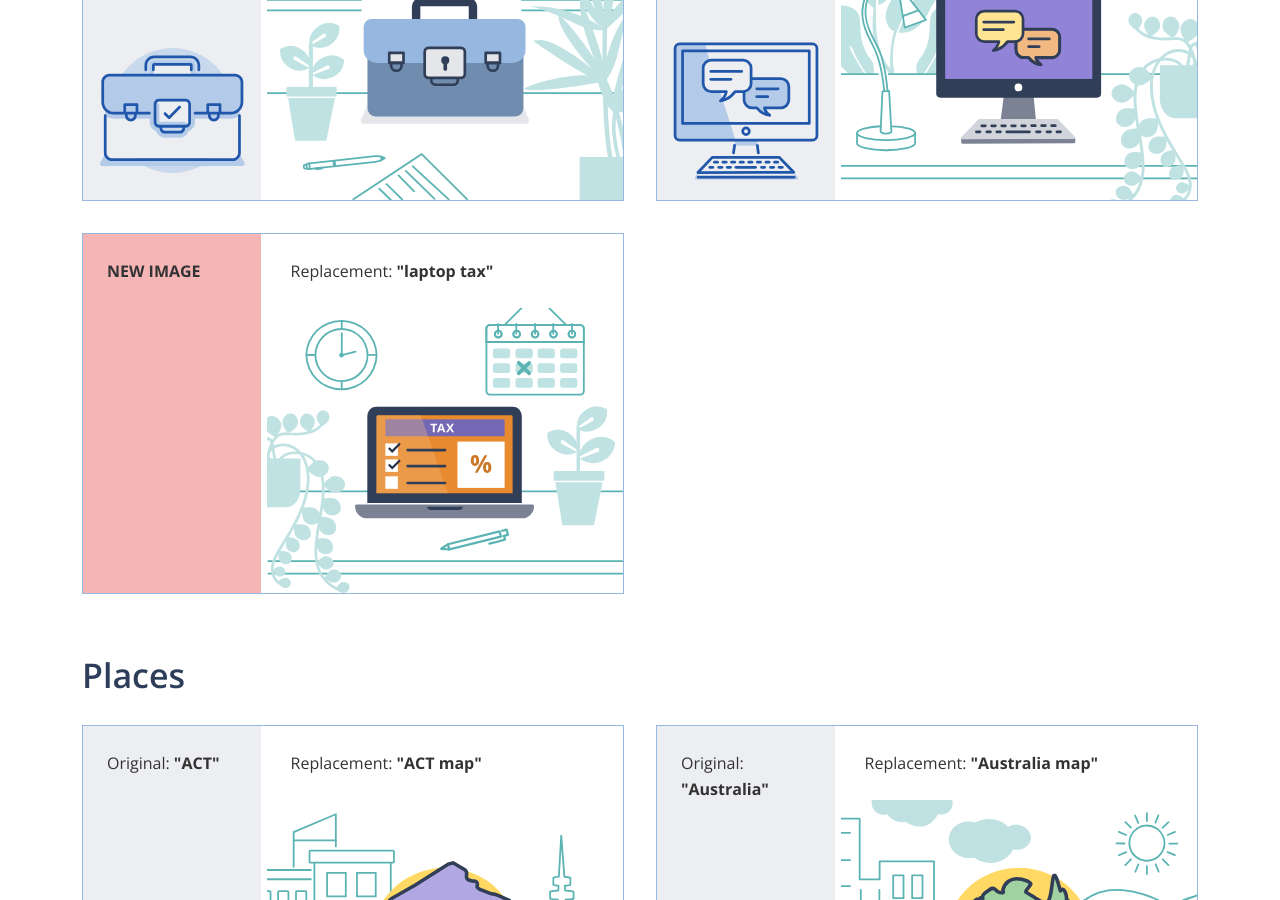
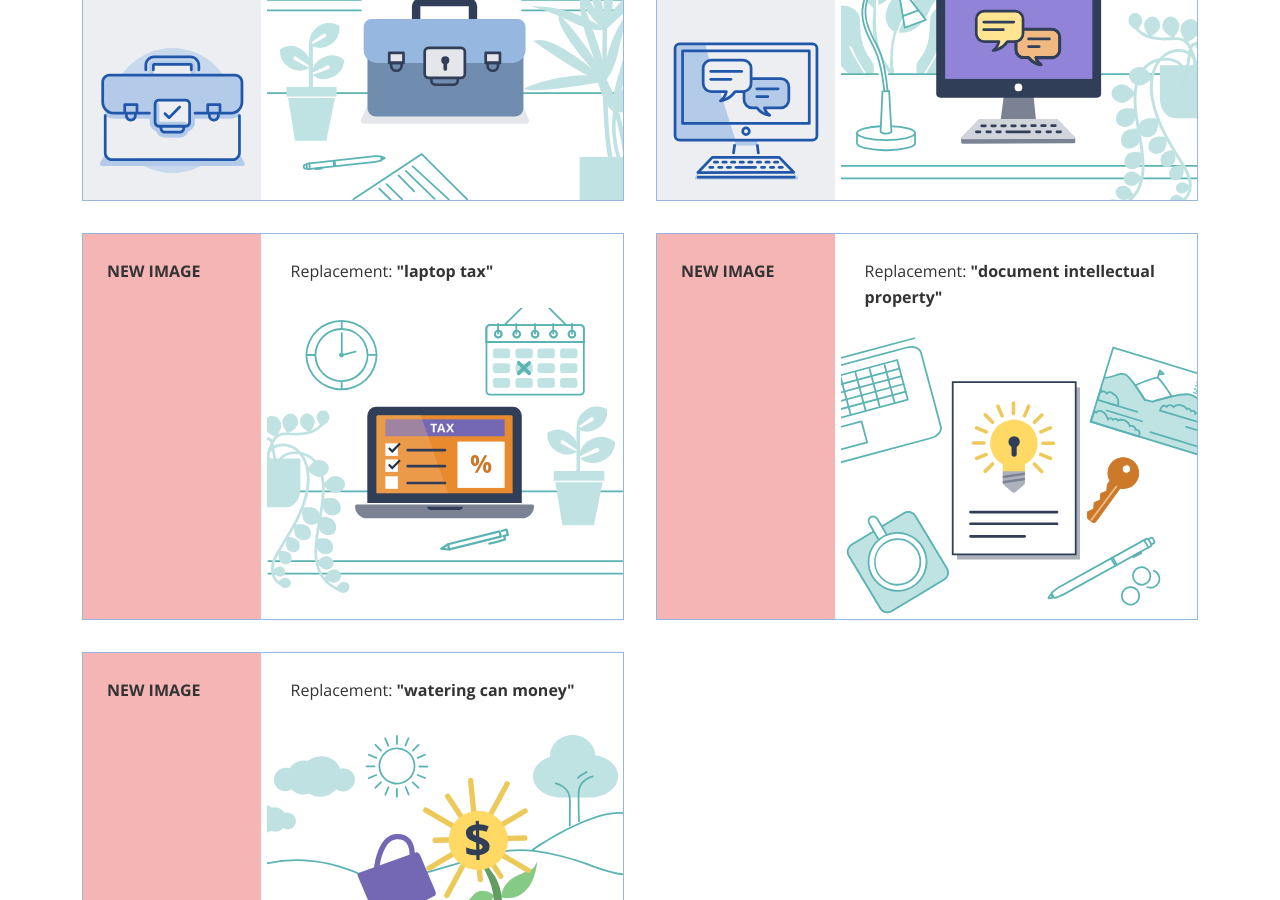
Before and after one commit to AUSGov/bga-refresh, a Jekyll site: the page built from image-library.html, in a window 1280 px wide and 900 px high, scrolled down 10061 px. Built offline with Jekyll 4.4.1, drawn with Linux system fonts in a browser that asks for light colours.

Commit message:
Adding IP and finance illsutations to the image library.

```diff
--- a/image-library.html
+++ b/image-library.html
@@ -1312,6 +1312,52 @@
                         </div>
                         <div class="image-wrapper">
                             <img src="assets/refresh-illustrations/laptop-tax.svg" alt="">
+                        </div>
+                    </div>
+
+                </div>
+            </div>
+
+
+            <div class="col-12 col-sm-6">
+                <div class="image-group">
+
+                        <div class="original-image new">
+                            <div class="title">
+                                <p><strong>NEW IMAGE</strong></p>
+                            </div>
+
+                        </div>
+
+                    <div class="library-image">
+                        <div class="title">
+                            <p>Replacement: <strong>"document intellectual property"</strong></p>
+                        </div>
+                        <div class="image-wrapper">
+                            <img src="assets/refresh-illustrations/document-intellectual-property.svg" alt="">
+                        </div>
+                    </div>
+
+                </div>
+            </div>
+
+
+             <div class="col-12 col-sm-6">
+                <div class="image-group">
+
+                        <div class="original-image new">
+                            <div class="title">
+                                <p><strong>NEW IMAGE</strong></p>
+                            </div>
+
+                        </div>
+
+                    <div class="library-image">
+                        <div class="title">
+                            <p>Replacement: <strong>"watering can money"</strong></p>
+                        </div>
+                        <div class="image-wrapper">
+                            <img src="assets/refresh-illustrations/wateringcan-money.svg" alt="">
                         </div>
                     </div>
 
```
Also changed, not shown: assets/refresh-illustrations/document-intellectual-property.svg (added), assets/refresh-illustrations/wateringcan-money.svg (added).
